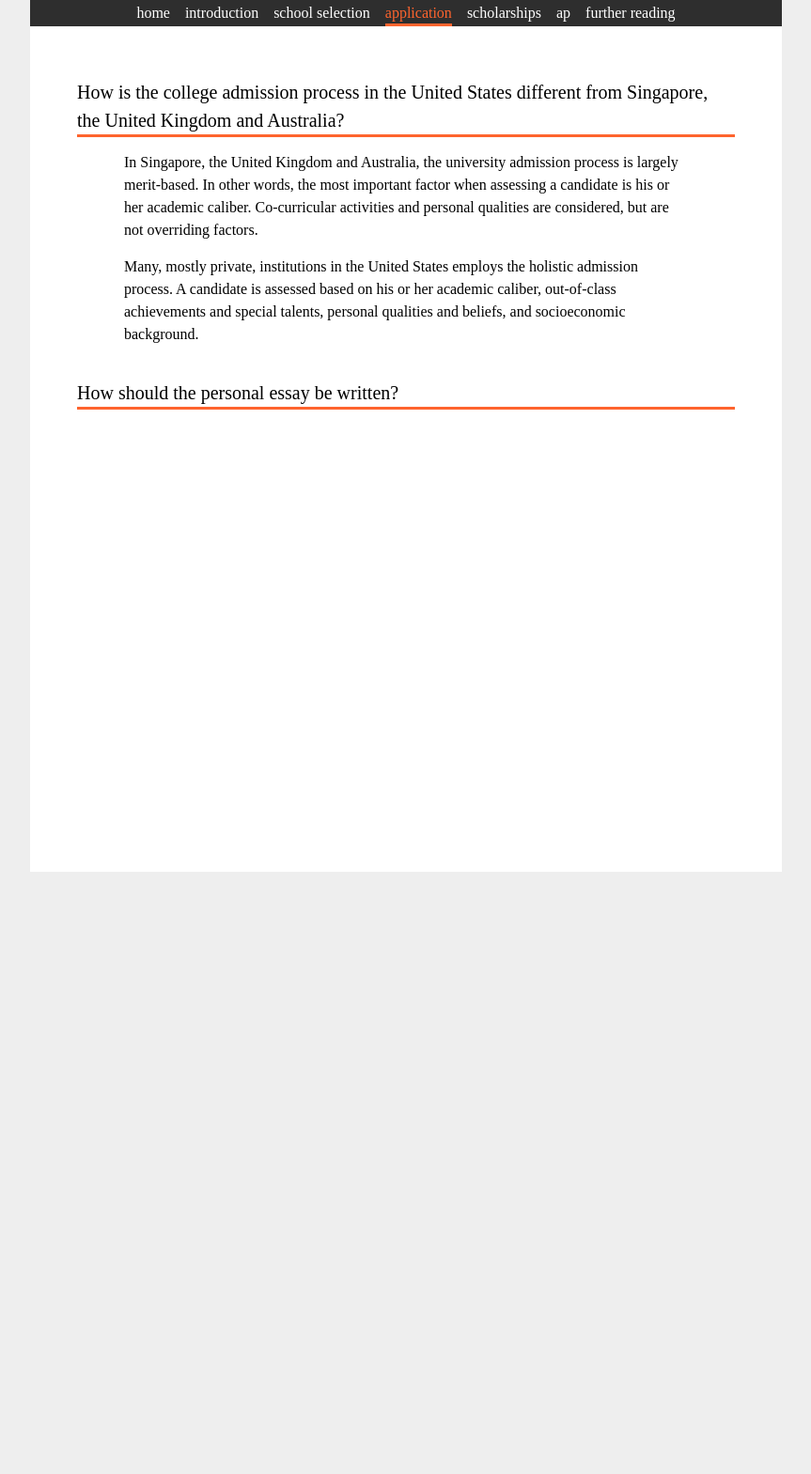
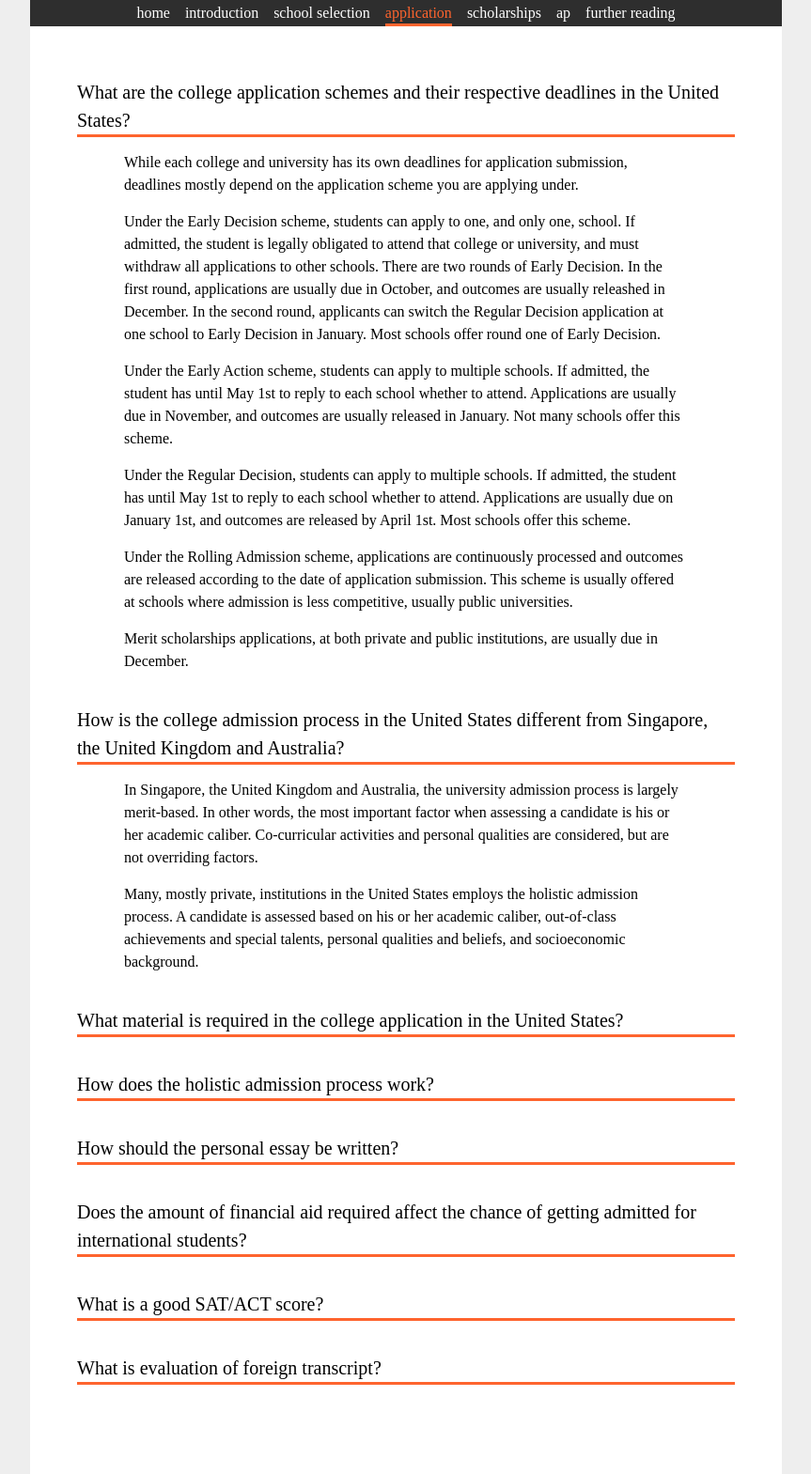
Before and after one commit to vominhtu/vominhtu.github.io, a plain HTML site: page us-college/app.html in a window 1280 px wide. Shown: the whole page at 94% size, without its empty margins (208-1071 px from the left). Before the commit the page ends 928 px from the top, so only its background shows below. Drawn offline with Linux system fonts and the light colour scheme; a web font is replaced by a local one.

Commit message:
add info

```diff
--- a/us-college/app.html
+++ b/us-college/app.html
@@ -27,17 +27,52 @@
         </div>
 
         <div class="content-area">
-            <div class="question">
+
+            <div class="question" id="app-period">
+                <h3>What are the college application schemes and their respective deadlines in the United States?</h3>
+                <p>While each college and university has its own deadlines for application submission, deadlines mostly depend on the application scheme you are applying under.</p>
+                <p>Under the Early Decision scheme, students can apply to one, and only one, school. If admitted, the student is legally obligated to attend that college or university, and must withdraw all applications to other schools. There are two rounds of Early Decision. In the first round, applications are usually due in October, and outcomes are usually releashed in December. In the second round, applicants can switch the Regular Decision application at one school to Early Decision in January. Most schools offer round one of Early Decision.</p>
+                <p>Under the Early Action scheme, students can apply to multiple schools. If admitted, the student has until May 1st to reply to each school whether to attend. Applications are usually due in November, and outcomes are usually released in January. Not many schools offer this scheme.</p>
+                <p>Under the Regular Decision, students can apply to multiple schools. If admitted, the student has until May 1st to reply to each school whether to attend. Applications are usually due on January 1st, and outcomes are released by April 1st. Most schools offer this scheme.</p>
+                <p>Under the Rolling Admission scheme, applications are continuously processed and outcomes are released according to the date of application submission. This scheme is usually offered at schools where admission is less competitive, usually public universities.</p>
+                <p>Merit scholarships applications, at both private and public institutions, are usually due in December.</p>
+            </div>
+
+            <div class="question" id="difference-us-uk">
                 <h3>How is the college admission process in the United States different from Singapore, the United Kingdom and Australia?</h3>
                 <p>In Singapore, the United Kingdom and Australia, the university admission process is largely merit-based. In other words, the most important factor when assessing a candidate is his or her academic caliber. Co-curricular activities and personal qualities are considered, but are not overriding factors.</p>
                 <p>Many, mostly private, institutions in the United States employs the holistic admission process. A candidate is assessed based on his or her academic caliber, out-of-class achievements and special talents, personal qualities and beliefs, and socioeconomic background.</p>
             </div>
 
-            <div class="question">
-                <h3>How should the personal essay be written?</h3>
+            <div class="question" id="application-material">
+                <h3>What material is required in the college application in the United States?</h3>
+                <p></p>
             </div>
 
+            <div class="question" id="holistic-admission">
+                <h3>How does the holistic admission process work?</h3>
+                <p></p>
+            </div>
 
+            <div class="question" id="personal-essay">
+                <h3>How should the personal essay be written?</h3>
+                <p></p>
+            </div>
+
+            <div class="question" id="finaid-matters">
+                <h3>Does the amount of financial aid required affect the chance of getting admitted for international students?</h3>
+                <p></p>
+            </div>
+
+            <div class="question" id="sat-act">
+                <h3>What is a good SAT/ACT score?</h3>
+                <p></p>
+            </div>
+
+            <div class="question" id="transcript-evaluation">
+                <h3>What is evaluation of foreign transcript?</h3>
+                <p></p>
+            </div>
 
         </div>
 
```
Also changed, not shown: us-college/finaid.html (+2 -2 lines), us-college/intro.html (+1 -1 lines).
